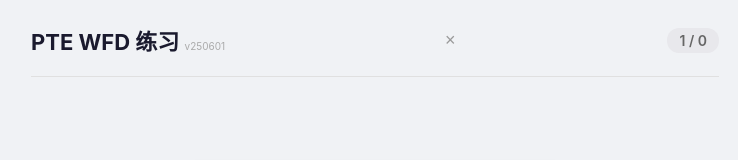
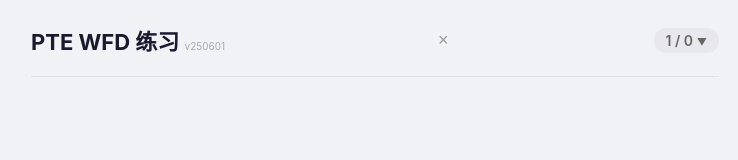
Before and after one commit to karlca/pte-wfd, a Vue app: page / in a window 1280 px wide. Shown: the top 160 px of the page, without its empty margins (265-1003 px from the left). Built offline with nearby package versions, Linux system fonts and the light colour scheme.

Commit message:
familiar button in Chinese + dropdown arrow indicator

```diff
--- a/src/App.vue
+++ b/src/App.vue
@@ -10,7 +10,7 @@
         <span class="user-email">{{ userEmail }}</span>
         <button class="btn-logout" @click="doLogout" title="Logout">&times;</button>
       </span>
-      <span class="counter" @click="showSentenceList = !showSentenceList" style="cursor:pointer;position:relative">{{ currentIndex + 1 }} / {{ sentences.length }}</span>
+      <span class="counter" @click="showSentenceList = !showSentenceList" style="cursor:pointer;position:relative">{{ currentIndex + 1 }} / {{ sentences.length }} <span style="font-size:10px">&#9660;</span></span>
     </header>
     <!-- Sentence Dropdown -->
     <div v-if="showSentenceList" class="sentence-dropdown" @click.self="showSentenceList=false">
@@ -89,7 +89,7 @@
 
     <div class="main" v-if="started && currentSentence">
       <div class="audio-bar">
-        <button class="btn-familiar" @click="markFamiliar" title="Mark as familiar"> Familiar</button>
+        <button class="btn-familiar" @click="markFamiliar" title="Mark as familiar"> 已熟悉</button>
         <button class="btn-audio" @click="playAudio" :disabled="isPlaying" title="播放语音">
           <span v-if="isPlaying">▶▶</span>
           <span v-else>▶</span>
```
